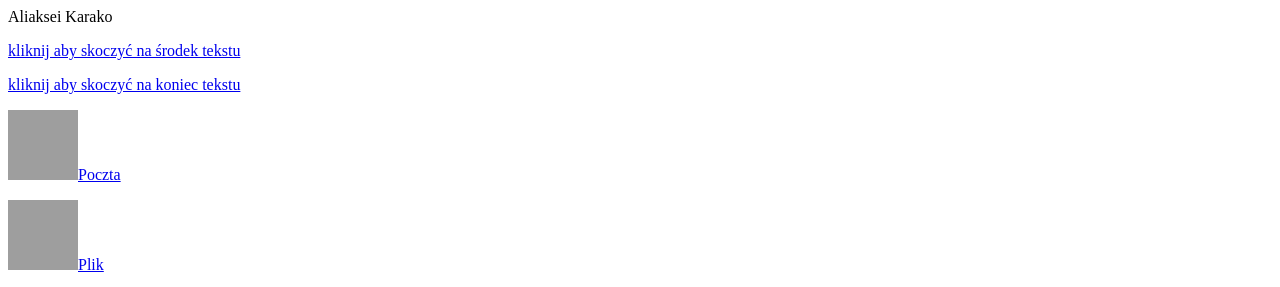
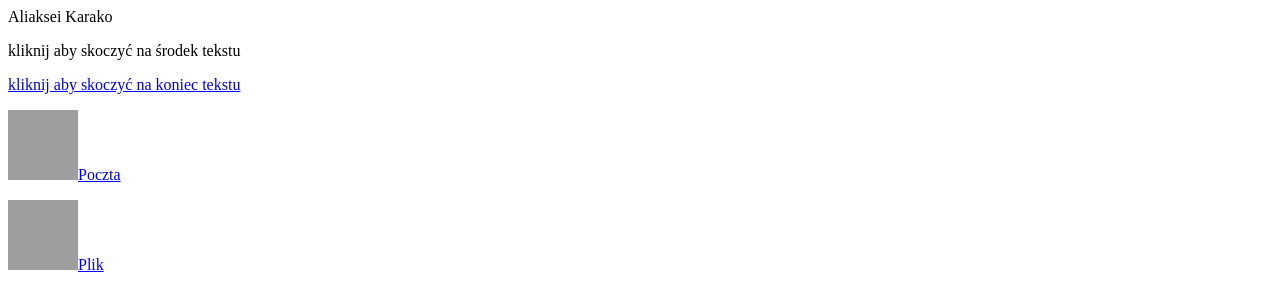
Before and after one commit to sabbbzRiro/Tabela, a plain HTML site: page index.html in a window 1280 px wide. Shown: the top 287 px of the page. Drawn offline with Linux system fonts and the light colour scheme; grey boxes are pictures that could not be loaded.

Commit message:
index.html

```diff
--- a/index.html
+++ b/index.html
@@ -8,7 +8,7 @@
     <body>
 
   Aliaksei Karako
-                         <p><a href="#skok_srodek">kliknij aby skoczyć na środek tekstu</a>
+                         <p><a hrDef="#skok_srodek">kliknij aby skoczyć na środek tekstu</a>
                         <p><a href="#skok_koniec">kliknij aby skoczyć na koniec tekstu</a>
               <P><A HREF="poczta_sliusarenko.html"> <IMG SRC="https://www.gify.net/data/media/1456/poczta-ruchomy-obrazek-0005.gif" border=0 width=70 height=70>Poczta</A>
 	          <p><A HREF="plik_sliusarenko"> <IMG SRC="https://cdn-icons-gif.flaticon.com/11677/11677625.gif" border=0 width=70 height=70>Plik</A>
@@ -209,4 +209,5 @@
 
 
    </body>
+
  </html>
```
